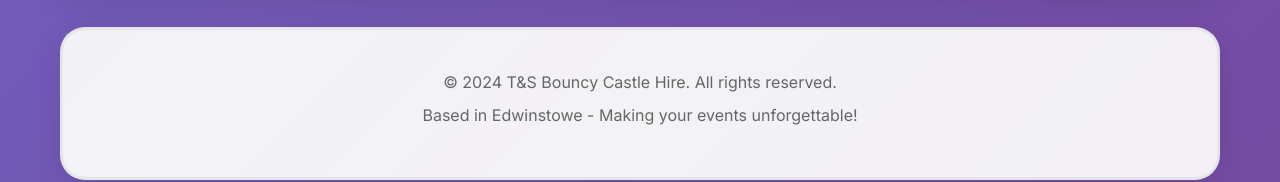
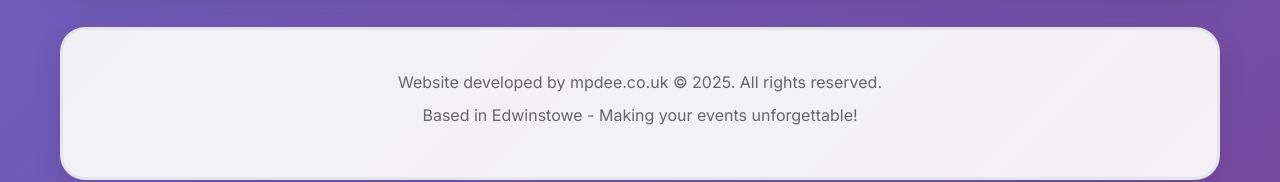
Before and after one commit to mattduff36/tands-temp, a plain HTML site: page index.html in a window 1280 px wide. Shown: the part 3052-3234 px from the top of the page. Drawn offline with Linux system fonts and the light colour scheme.

Commit message:
Update copyright message to include developer credit and 2025 year

```diff
--- a/index.html
+++ b/index.html
@@ -205,7 +205,7 @@
 
         <!-- Footer -->
         <footer class="footer">
-            <p>&copy; 2024 T&S Bouncy Castle Hire. All rights reserved.</p>
+            <p>Website developed by mpdee.co.uk &copy; 2025. All rights reserved.</p>
             <p>Based in Edwinstowe - Making your events unforgettable!</p>
         </footer>
     </div>
```
